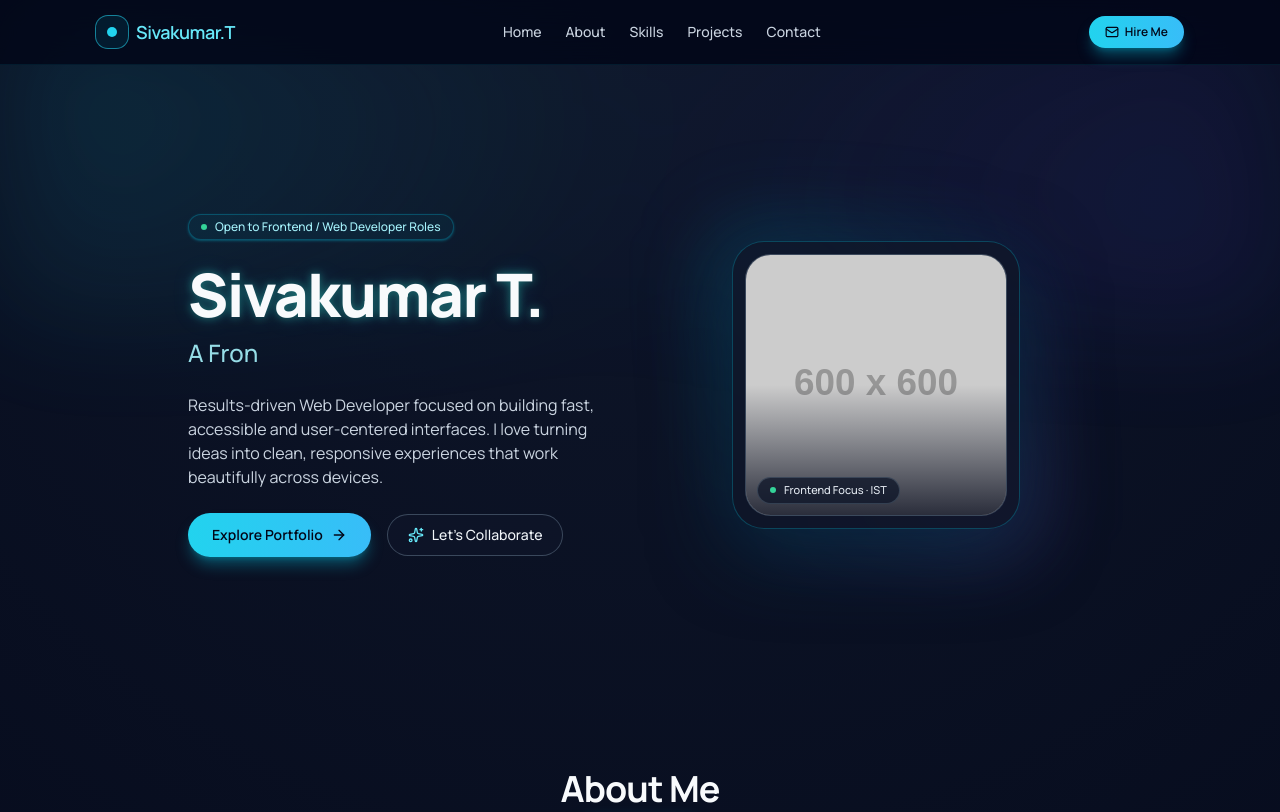
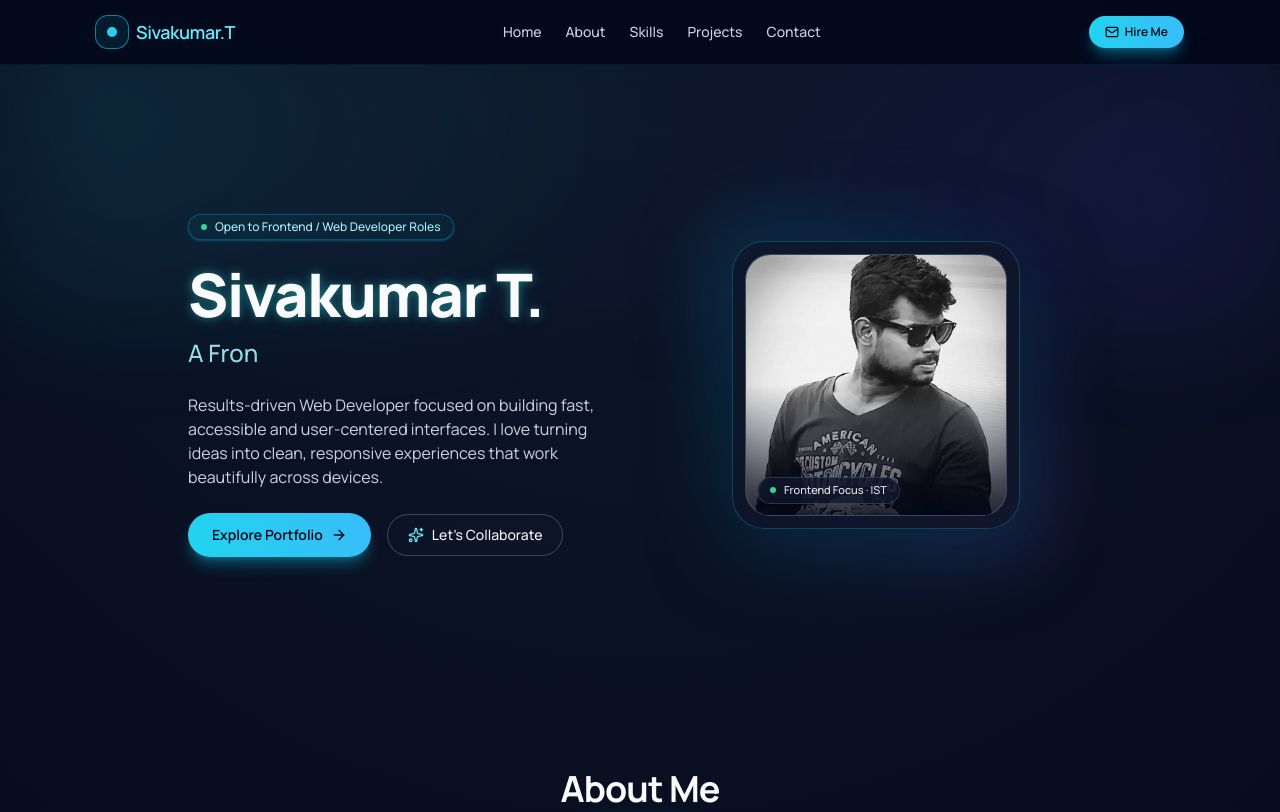
Before and after one commit to Asiasiva/Portfolio-, a plain HTML site: page index.html in a window 1280 px wide. Shown: the top 812 px of the page. Drawn offline with nearby package versions, Linux system fonts and the light colour scheme; placeholder pictures from the web are drawn by us.

Commit message:
Update index.html

```diff
--- a/index.html
+++ b/index.html
@@ -259,10 +259,10 @@
               class="relative h-full w-full overflow-hidden rounded-[1.6rem] border border-slate-600/80 bg-gradient-to-br from-slate-900 via-slate-900 to-slate-950"
             >
               <img
-                src="https://placehold.co/600x600/020617/FFFFFF?text=Sivakumar+T"
-                alt="Sivakumar T - Profile"
-                class="h-full w-full object-cover grayscale transition duration-500 hover:grayscale-0"
-              />
+  src="https://raw.githubusercontent.com/Asiasiva/Portfolio-/6baa19cdfe18d5aca443fbaee59a32ff6e89ba22/img_2_1750176650531.jpg"
+  alt="Sivakumar T - Profile"
+  class="h-full w-full object-cover grayscale transition duration-500 hover:grayscale-0"
+/>
               <div
                 class="pointer-events-none absolute inset-0 bg-gradient-to-t from-slate-950/80 via-transparent to-transparent"
               ></div>
```
